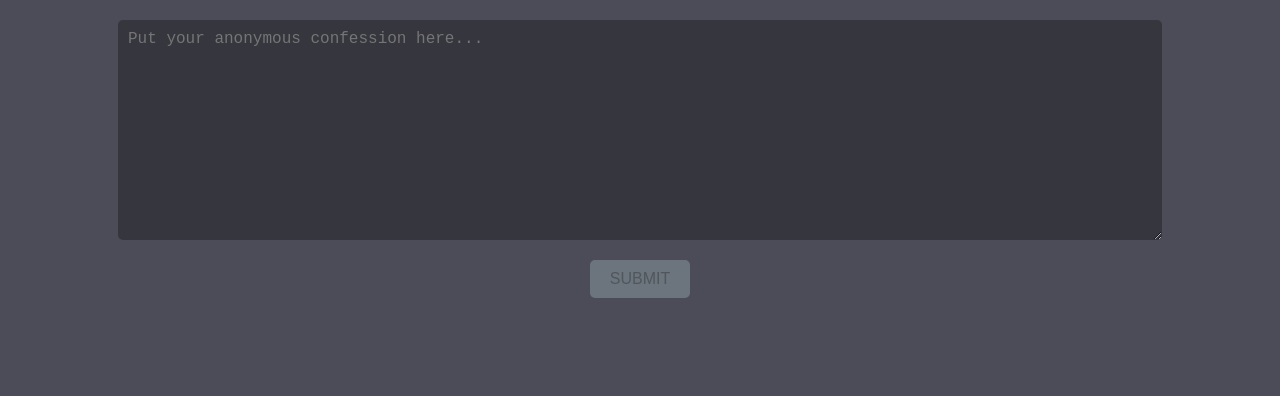
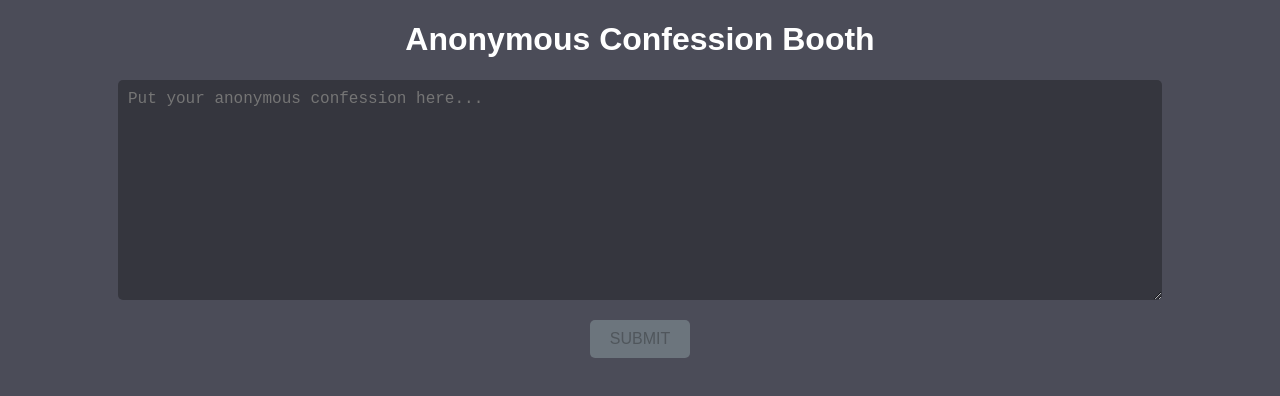
Before and after one commit to GisenTheCat/anonymous-confession-booth, a plain HTML site: page index.html in a window 1280 px wide. Drawn offline with Linux system fonts and the light colour scheme.

Commit message:
added a title

```diff
--- a/index.html
+++ b/index.html
@@ -7,6 +7,7 @@
         <link rel="stylesheet" href="style.css" />
     </head>
     <body>
+        <h1>Anonymous Confession Booth</h1>
         <textarea id="confession" placeholder="Put your anonymous confession here..."></textarea>
         <button id="submit" disabled="true">SUBMIT</button>
     </body>
```
